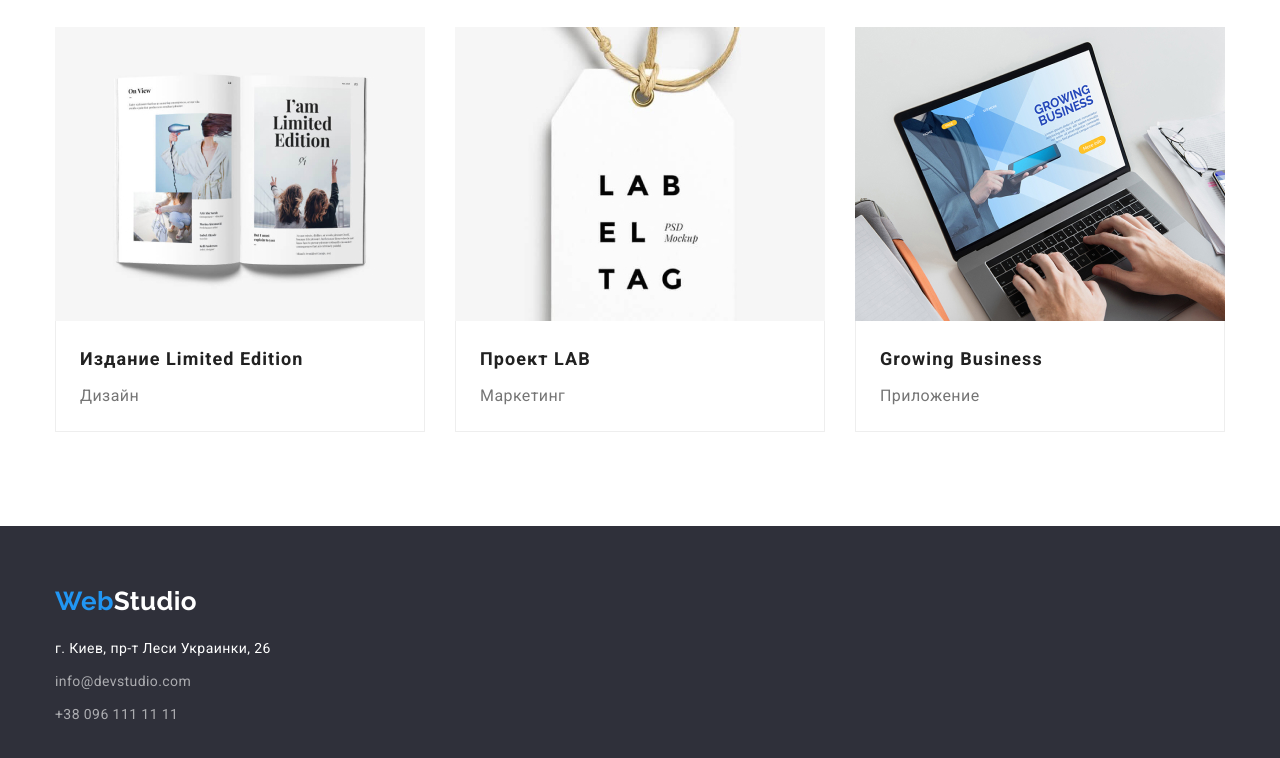
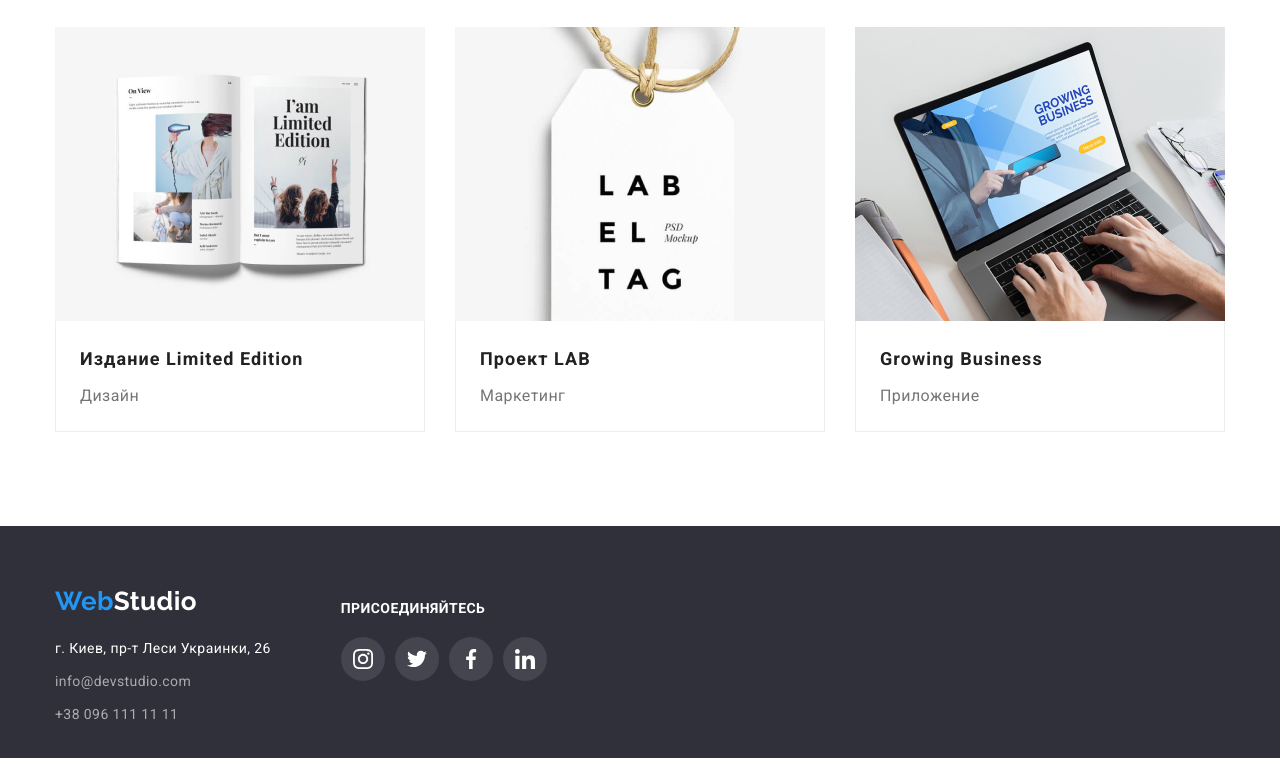
Before and after one commit to KultProsvet87/goit-markup-hw-04, a plain HTML site: page portfolio.html in a window 1280 px wide. Shown: the part 1106-1864 px from the top of the page. Drawn offline with nearby package versions, Linux system fonts and the light colour scheme.

Commit message:
HW Done 01
Закончен фотур, доработано оформление карточек портфолио

```diff
--- a/css/styles.css
+++ b/css/styles.css
@@ -14,6 +14,8 @@ html {
 :root {
     --main-text-color: #757575;
     --second-text-color: #212121;
+    --footer-text-color: #ffffff;
+    --footer-bg-color: #2F303A;
     --accent-color: #2196F3;
     --logo-color: #000000;
     --contact-top-color: #757575;
@@ -28,6 +30,7 @@ html {
     --social-icon-color: #AFB1B8;
     --social-icon-hover-color : #ffffff;
     --clients-icon-color: #AFB1B8;
+    --footer-icon-bg-color: rgba(255, 255, 255, 0.1);
     }
 
 /* globall styles */
@@ -185,13 +188,21 @@ header {
 /* footer */
 
 footer {
-    background-color: #2F303A;
+    background-color: var(--footer-bg-color);
     padding-top: 60px;
     padding-bottom: 60px;
 }
 
+.footer-box {
+    display: flex;
+}
+
+.footer-address-box {
+    margin-right: 70px;
+}
+
 .logo-bottom {
-    color: #ffffff;
+    color: var(--footer-text-color);
     font-family: 'Raleway', sans-serif;
     font-weight: 700;
     font-size: 26px;
@@ -210,7 +221,7 @@ footer {
 
 .geo,
 .address-contact {
-    color: #ffffff;
+    color: var(--footer-text-color);
     font-weight: 400;
     line-height: 1.71;
 }
@@ -228,6 +239,50 @@ footer {
 
 address {
     font-style: normal;
+}
+
+.footer-social-box {
+    margin-top: 15px;
+    color: var(--footer-text-color);
+}
+
+.footer-text {
+    margin: 0;
+    font-weight: 700;
+    font-size: 14px;
+    line-height: 1.14;
+    text-transform: uppercase;
+}
+
+.footer-social-list {
+    display: flex;
+    margin-top: 20px;
+}
+
+.footer-social-list > .item + .item {
+    margin-left: 10px;
+}
+
+.footer-social {
+    display: flex;
+    justify-items: center;
+    align-items: center;
+    border-radius: 50%;
+    padding: 12px;
+    color: inherit;
+    background-color: var(--footer-icon-bg-color);
+}
+
+.footer-social:hover,
+.footer-social:focus {
+    /* color: var(--social-icon-hover-color); */
+    background-color: var(--accent-color);
+}
+
+.footer-social-icon {
+    width: 20px;
+    height: 20px;
+    fill: currentColor;
 }
 
 /* hero */
@@ -537,6 +592,11 @@ address {
     margin-left: 30px;
 }
 
+.project-list > .item:hover {
+    box-shadow: 0px 1px 1px rgba(0, 0, 0, 0.12), 0px 4px 4px rgba(0, 0, 0, 0.06), 1px 4px 6px rgba(0, 0, 0, 0.16);
+    cursor: pointer;
+}
+
 .project-list > .item:nth-child(3n + 1) {
     margin-left: 0;
 }
--- a/portfolio.html
+++ b/portfolio.html
@@ -24,7 +24,7 @@
                     </a>
                 <ul class="nav-list">
                     <li class="item">
-                    <a href="./" class="link">
+                    <a href="" class="link ">
                             Студия
                         </a>
                     </li>
@@ -43,12 +43,16 @@
                 <ul class="contact-list">
                     <li class="item">
                         <a href="mailto:info@devstudio.com" class="contact">
-                            info@devstudio.com
+                            <svg class="mail-icon">
+                                <use href="./images/icons.svg#icon-mail"></use>
+                            </svg>info@devstudio.com
                         </a>
                     </li>
                     <li class="item">
                         <a href="tel:+380961111111" class="contact">
-                            +38 096 111 11 11
+                            <svg class="phone-icon">
+                                <use href="./images/icons.svg#icon-phone"></use>
+                            </svg>+38 096 111 11 11
                         </a>
                     </li>
                 </ul>
@@ -164,6 +168,8 @@
 
     <footer>
         <div class="container">
+            <div class="footer-box">
+                <div class="footer-address-box">
                     <a href="./" class="logo-bottom">
                     <span>Web</span>Studio
                     </a>
@@ -185,6 +191,42 @@
                         </ul>
                     </address>
                 </div>
+
+                <div class="footer-social-box">
+                    <p class="footer-text">Присоединяйтесь</p>
+                    <ul class="footer-social-list">
+                        <li class="item">
+                            <a href="" class="footer-social">
+                                <svg class="footer-social-icon">
+                                    <use href="./images/icons.svg#icon-instagram"></use>
+                                </svg>
+                            </a>
+                        </li>
+                        <li class="item">
+                            <a href="" class="footer-social">
+                                <svg class="footer-social-icon">
+                                    <use href="./images/icons.svg#icon-twitter"></use>
+                                </svg>
+                            </a>
+                        </li>
+                        <li class="item">
+                            <a href="" class="footer-social">
+                                <svg class="footer-social-icon">
+                                    <use href="./images/icons.svg#icon-facebook"></use>
+                                </svg>
+                            </a>
+                        </li>
+                        <li class="item">
+                            <a href="" class="footer-social">
+                                <svg class="footer-social-icon">
+                                    <use href="./images/icons.svg#icon-linkedin"></use>
+                                </svg>
+                            </a>
+                        </li>
+                    </ul>
+                </div>
+            </div>
+        </div>
     </footer>
 </body>
 </html>
```
Also changed, not shown: index.html (+38 -0 lines). Lines whose indentation alone changed are shown as unchanged.
